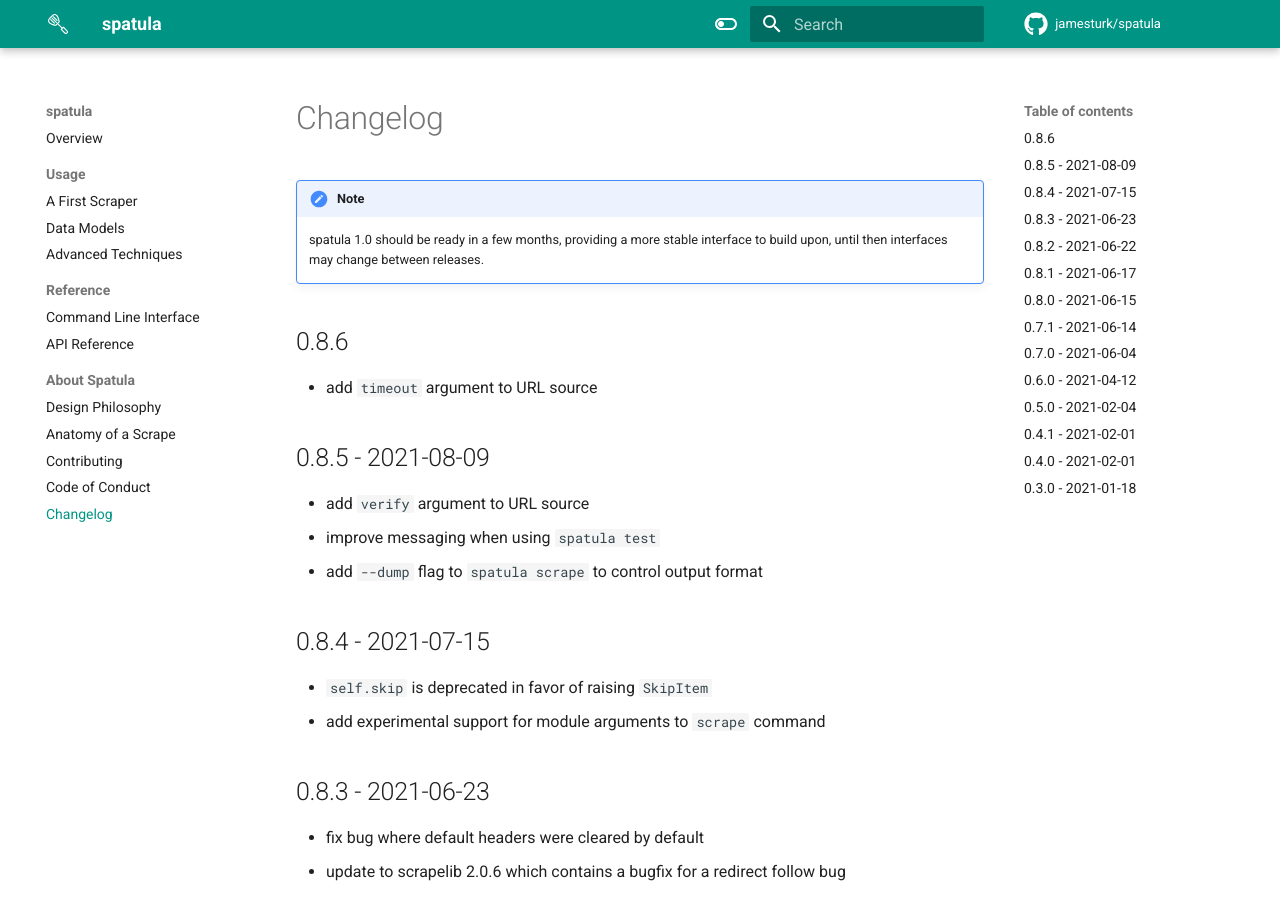
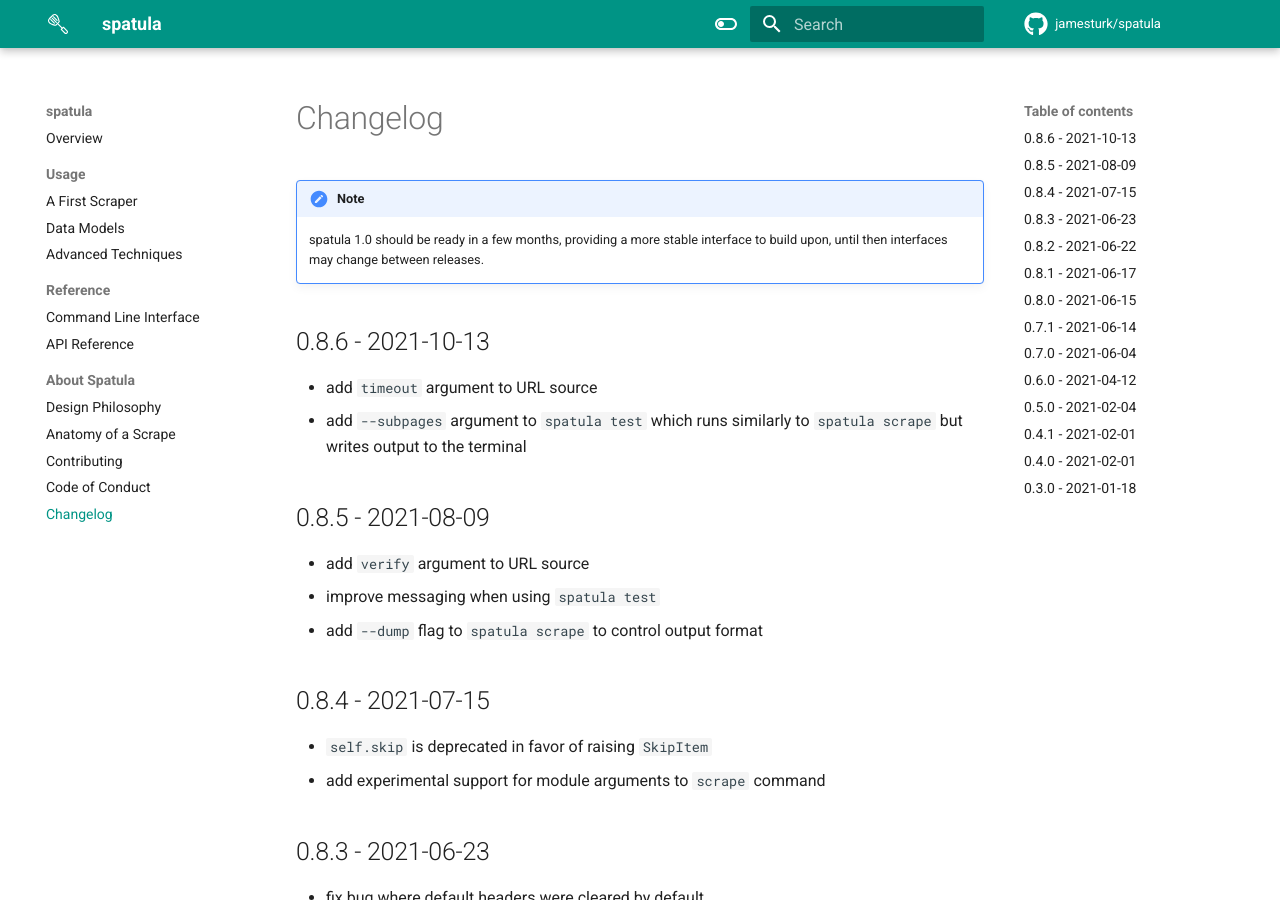
Before and after one commit to jamesturk/spatula, an MkDocs documentation site: the page built from docs/changelog.md, in a window 1280 px wide and 900 px high. Built offline with MkDocs 1.6.1 and Material for MkDocs 9.7.7, drawn with Linux system fonts in a browser that asks for light colours; comment, search, counter and statistics services are not loaded.

Commit message:
update changelog

```diff
--- a/docs/changelog.md
+++ b/docs/changelog.md
@@ -3,9 +3,11 @@
 !!! note
     spatula 1.0 should be ready in a few months, providing a more stable interface to build upon, until then interfaces may change between releases.
 
-## 0.8.6
+## 0.8.6 - 2021-10-13
 
 - add `timeout` argument to URL source
+- add `--subpages` argument to `spatula test` which runs
+  similarly to `spatula scrape` but writes output to the terminal
 
 ## 0.8.5 - 2021-08-09
 
```
